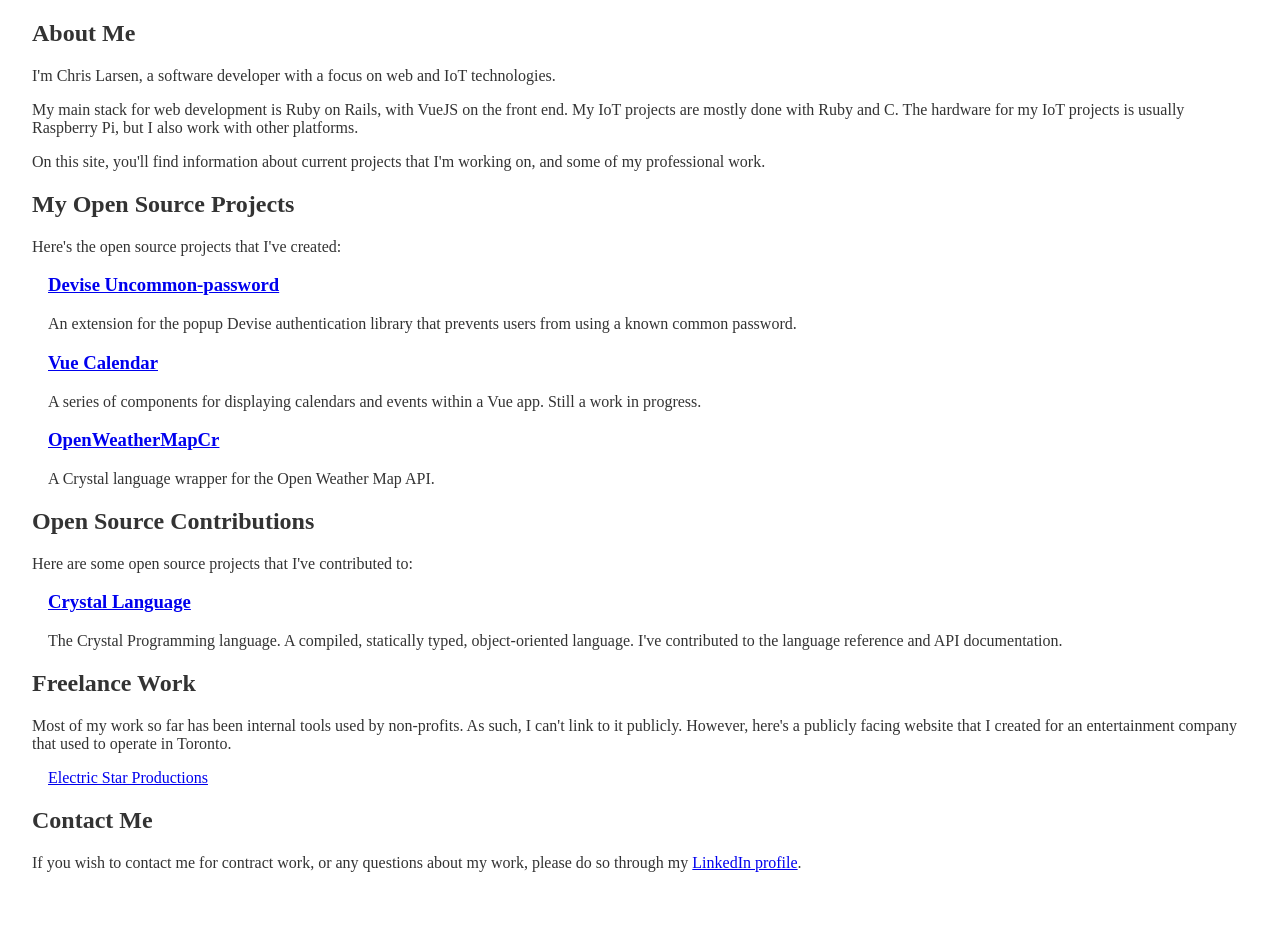
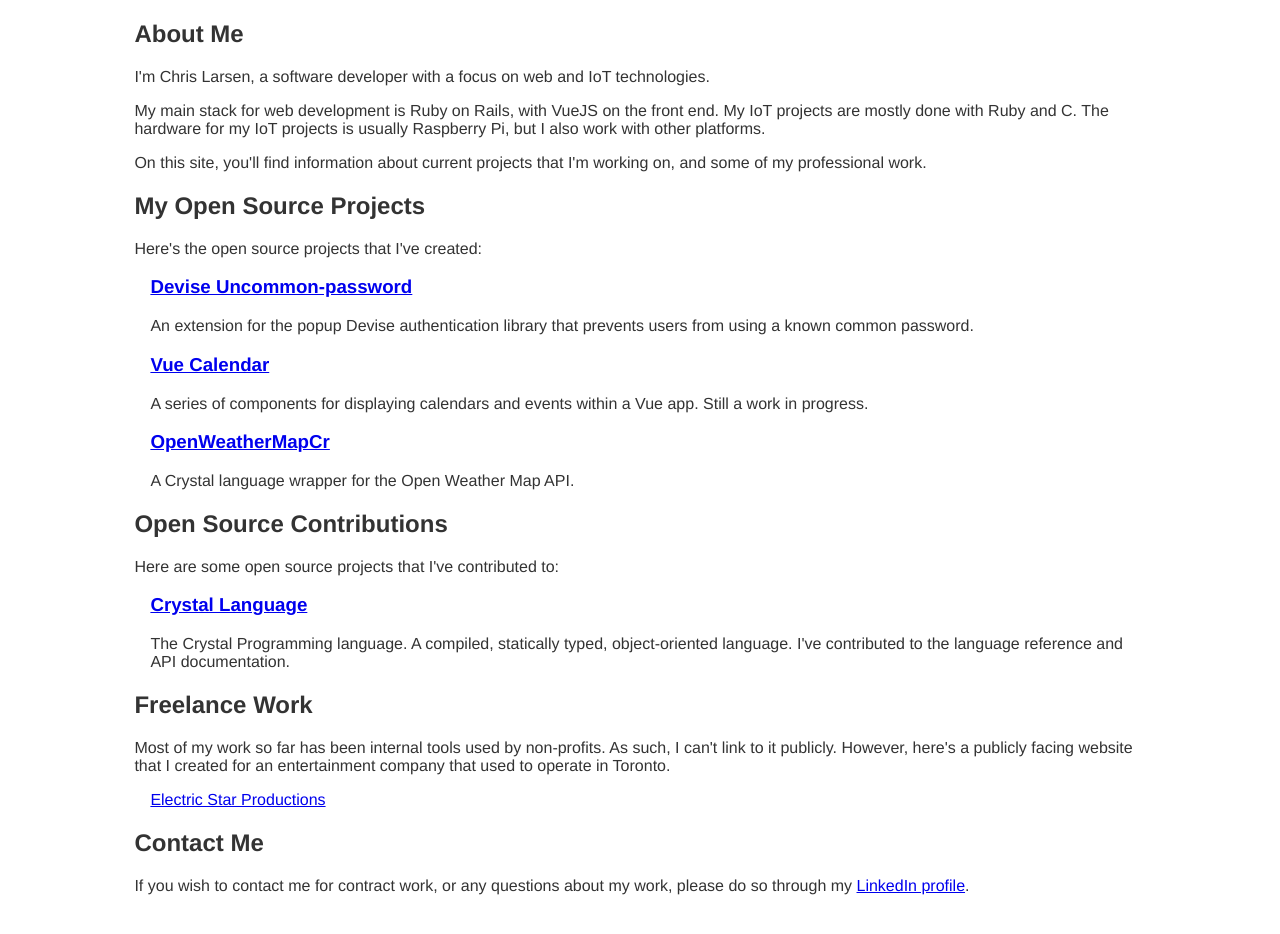
Before and after one commit to HCLarsen/HCLarsen.github.io, a plain HTML site: page index.html in a window 1280 px wide. Drawn offline with Linux system fonts and the light colour scheme.

Commit message:
Improve styles

```diff
--- a/style.css
+++ b/style.css
@@ -1,4 +1,6 @@
 body {
+  font-family: Helvetica, sans-serif;
+
   color: #333333;
   background-color: #FFFFFF;
 }
@@ -7,6 +9,12 @@ main {
   padding: 0px 24px 48px 24px;
 }
 
+@media (min-width: 1000px) {
+  main {
+    padding: 0px 10% 48px 10%;
+  }
+}
+
 ul {
   padding-left: 1em;
   list-style: none;
```
